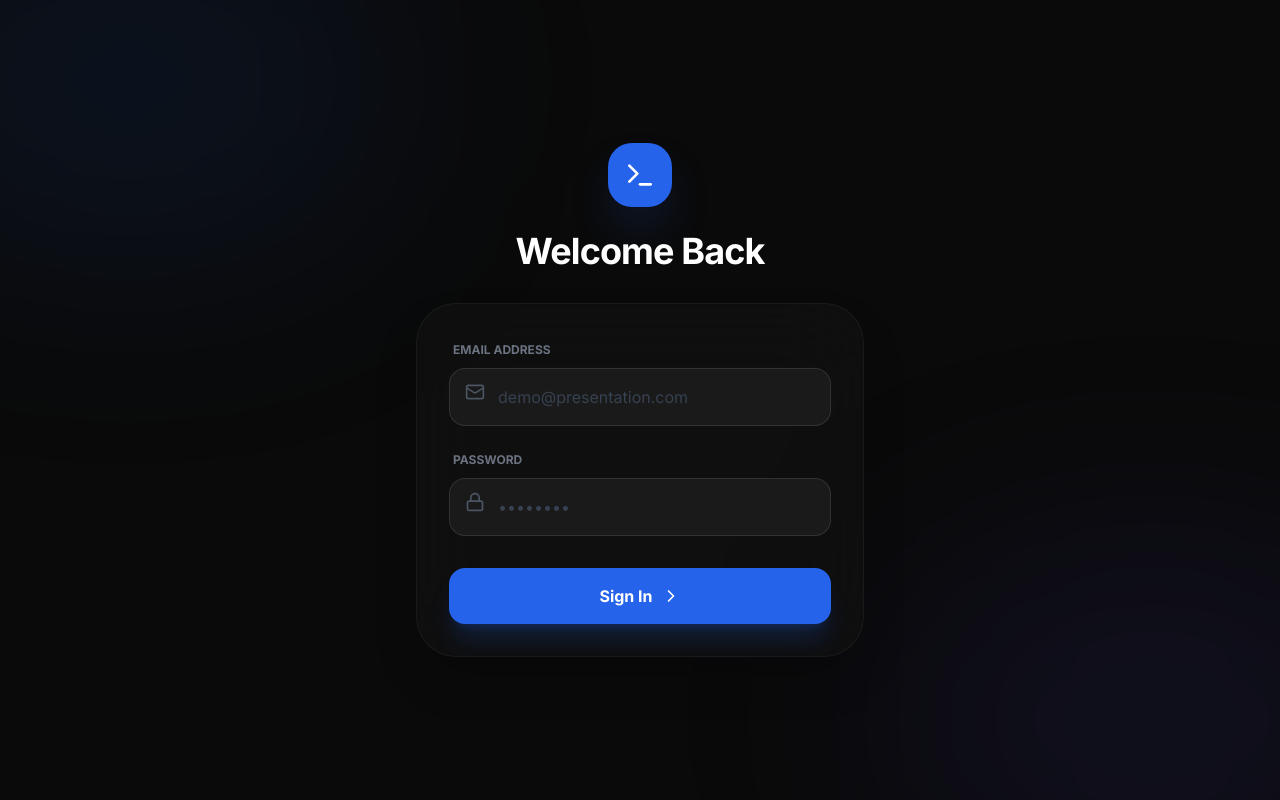
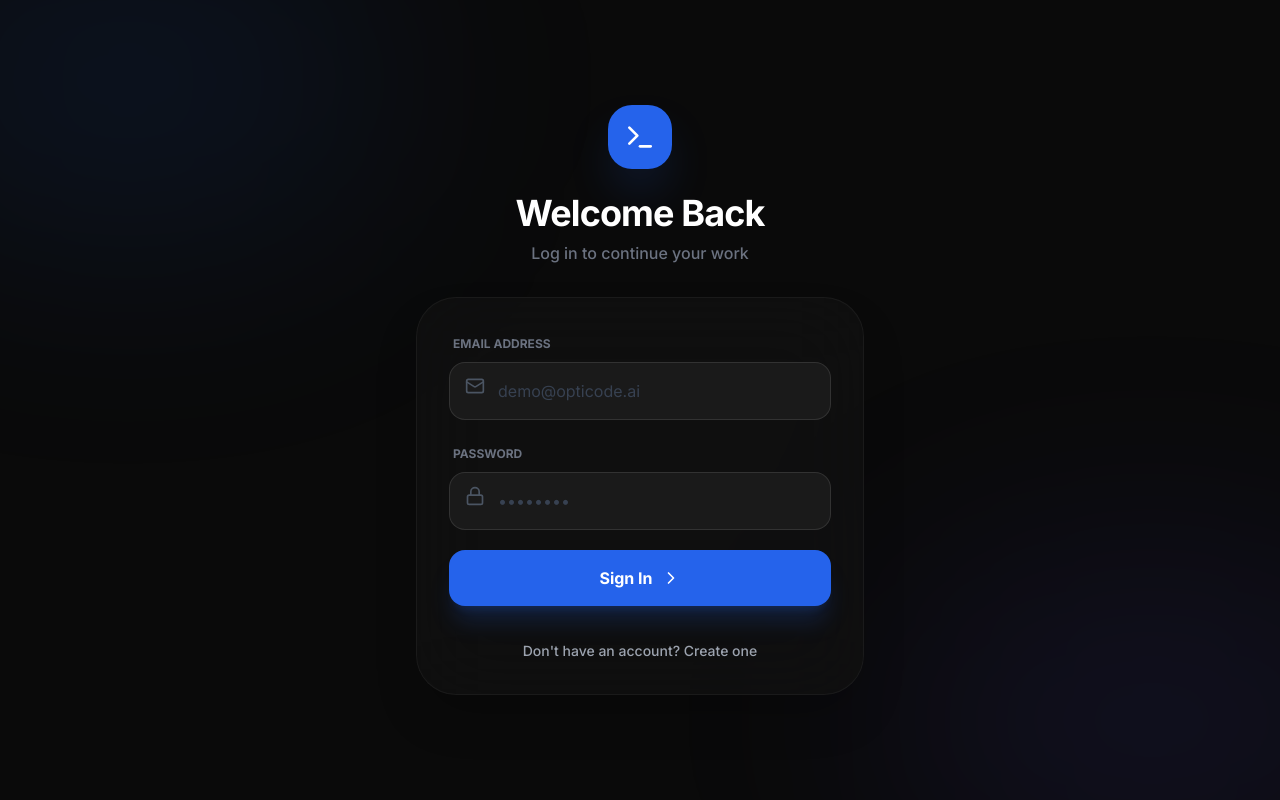
Before and after one commit to swathi-212-gh/opticode_model_1, a React (Vite) app: page /#/login in a window 1280 px wide. Built offline with nearby package versions, Linux system fonts and the light colour scheme.

Commit message:
made edits in  login.tsx

```diff
--- a/pages/LoginPage.tsx
+++ b/pages/LoginPage.tsx
@@ -1,3 +1,4 @@
+
 import React, { useState } from 'react';
 import { useNavigate } from 'react-router-dom';
 import { Terminal, Lock, Mail, ChevronRight, User, Play } from 'lucide-react';
@@ -18,10 +19,11 @@ const LoginPage: React.FC<LoginPageProps> = ({ onLogin }) => {
     if (e) e.preventDefault();
     setLoading(true);
 
-    const finalName = demoName || name || 'Demo User';
+    const finalName = demoName || name || email.split('@')[0] || 'User';
 
+    // Simulate a network delay
     setTimeout(() => {
-      mockAuth.login(finalName);
+      mockAuth.login(finalName, email);
       onLogin(finalName);
       // Redirecting straight to Optimizer for faster workflow
       navigate('/optimize');
@@ -31,6 +33,7 @@ const LoginPage: React.FC<LoginPageProps> = ({ onLogin }) => {
 
   return (
     <div className="min-h-screen bg-[#0a0a0a] flex items-center justify-center p-6 relative overflow-hidden">
+      {/* Background Glows */}
       <div className="absolute top-[-10%] left-[-10%] w-[40%] h-[40%] bg-blue-600/10 blur-[120px] rounded-full" />
       <div className="absolute bottom-[-10%] right-[-10%] w-[40%] h-[40%] bg-indigo-600/10 blur-[120px] rounded-full" />
 
@@ -40,15 +43,17 @@ const LoginPage: React.FC<LoginPageProps> = ({ onLogin }) => {
             <Terminal className="text-white w-8 h-8" />
           </div>
           <h1 className="text-4xl font-extrabold text-white mb-2 tracking-tight">
-            {isSignup ? 'Join OptiCode' : 'Welcome Back'}
+            {isSignup ? 'Create Account' : 'Welcome Back'}
           </h1>
-
+          <p className="text-gray-500 font-medium">
+            {isSignup ? 'Join the next generation of developers' : 'Log in to continue your work'}
+          </p>
         </div>
 
         <div className="bg-[#111]/80 border border-white/5 p-8 rounded-[40px] shadow-2xl backdrop-blur-2xl animate-in fade-in zoom-in-95 duration-500">
           <form onSubmit={(e) => handleAuth(e)} className="space-y-5">
             {isSignup && (
-              <div className="space-y-2">
+              <div className="space-y-2 animate-in fade-in slide-in-from-top-2">
                 <label className="text-xs font-bold text-gray-500 uppercase ml-1">Full Name</label>
                 <div className="relative">
                   <User className="absolute left-4 top-3.5 text-gray-600 w-5 h-5" />
@@ -58,11 +63,12 @@ const LoginPage: React.FC<LoginPageProps> = ({ onLogin }) => {
                     onChange={(e) => setName(e.target.value)}
                     className="w-full bg-white/5 border border-white/10 rounded-2xl py-4 pl-12 pr-4 text-white placeholder-gray-700 focus:outline-none focus:ring-2 focus:ring-blue-600/40 transition-all"
                     placeholder="E.g. John Doe"
-                    required
+                    required={isSignup}
                   />
                 </div>
               </div>
             )}
+
             <div className="space-y-2">
               <label className="text-xs font-bold text-gray-500 uppercase ml-1">Email Address</label>
               <div className="relative">
@@ -72,12 +78,12 @@ const LoginPage: React.FC<LoginPageProps> = ({ onLogin }) => {
                   value={email}
                   onChange={(e) => setEmail(e.target.value)}
                   className="w-full bg-white/5 border border-white/10 rounded-2xl py-4 pl-12 pr-4 text-white placeholder-gray-700 focus:outline-none focus:ring-2 focus:ring-blue-600/40 transition-all"
-                  placeholder="demo@presentation.com"
+                  placeholder="demo@opticode.ai"
                   required
                 />
               </div>
             </div>
-            {!isSignup && (
+
             <div className="space-y-2">
               <label className="text-xs font-bold text-gray-500 uppercase ml-1">Password</label>
               <div className="relative">
@@ -90,23 +96,29 @@ const LoginPage: React.FC<LoginPageProps> = ({ onLogin }) => {
                 />
               </div>
             </div>
-            )}
 
-
+            <button
+              type="submit"
+              disabled={loading}
+              className="w-full bg-blue-600 hover:bg-blue-700 text-white font-bold py-4 rounded-2xl shadow-xl shadow-blue-600/20 transition-all flex items-center justify-center gap-2 group disabled:opacity-50 mt-4"
+            >
+              {loading ? 'Processing...' : isSignup ? 'Create Account' : 'Sign In'}
+              <ChevronRight className="w-5 h-5 group-hover:translate-x-1 transition-transform" />
+            </button>
           </form>
 
           <div className="relative my-8">
+          </div>
+
+          <div className="space-y-4">
+            <button
+              onClick={() => setIsSignup(!isSignup)}
+              className="w-full text-gray-400 hover:text-white text-sm font-medium transition-colors"
+            >
+              {isSignup ? 'Already have an account? Sign in' : "Don't have an account? Create one"}
+            </button>
 
           </div>
-
-          <button
-            onClick={() => handleAuth(undefined, 'Guest Presenter')}
-            disabled={loading}
-             className="w-full bg-blue-600 hover:bg-blue-700 text-white font-bold py-4 rounded-2xl shadow-xl shadow-blue-600/20 transition-all flex items-center justify-center gap-2 group disabled:opacity-50"
-            >
-            Sign In
-            <ChevronRight className="w-5 h-5 group-hover:translate-x-1 transition-transform" />
-          </button>
         </div>
       </div>
     </div>
```
Lines whose indentation alone changed are shown as unchanged.
